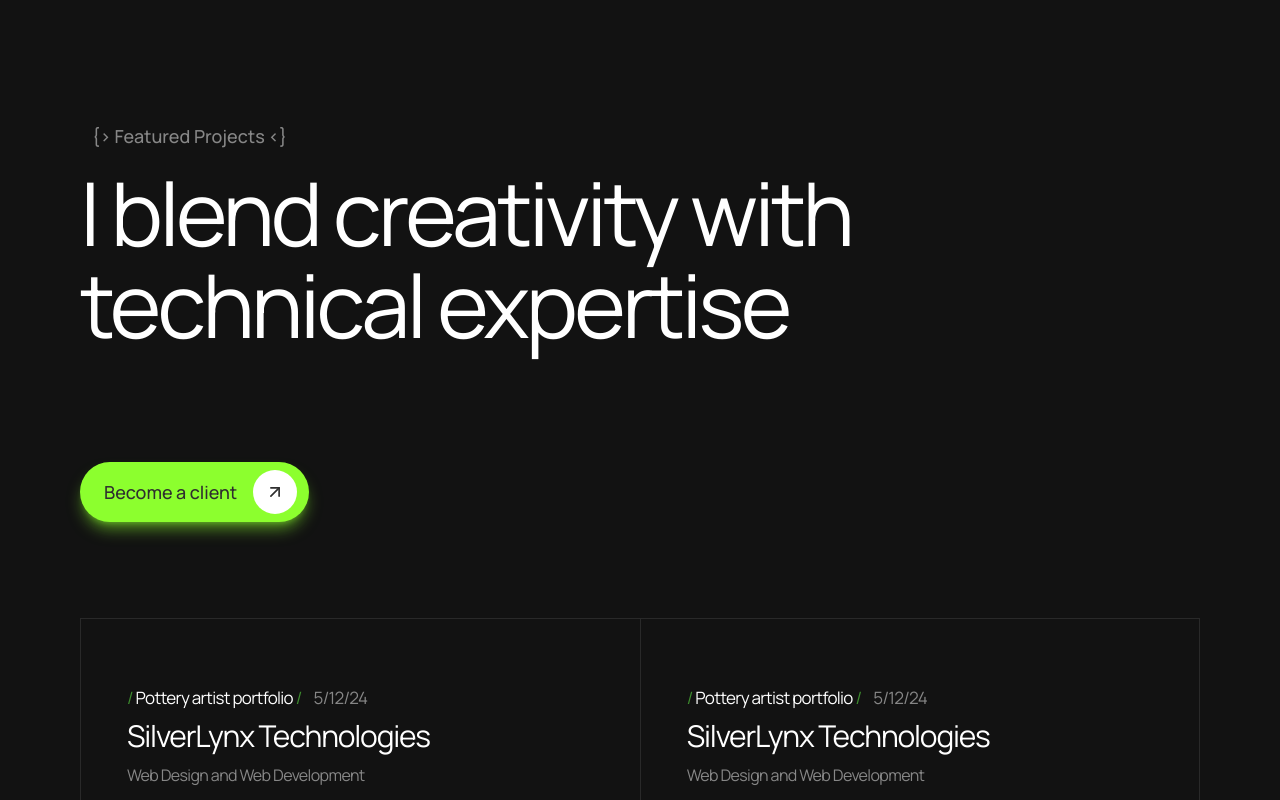
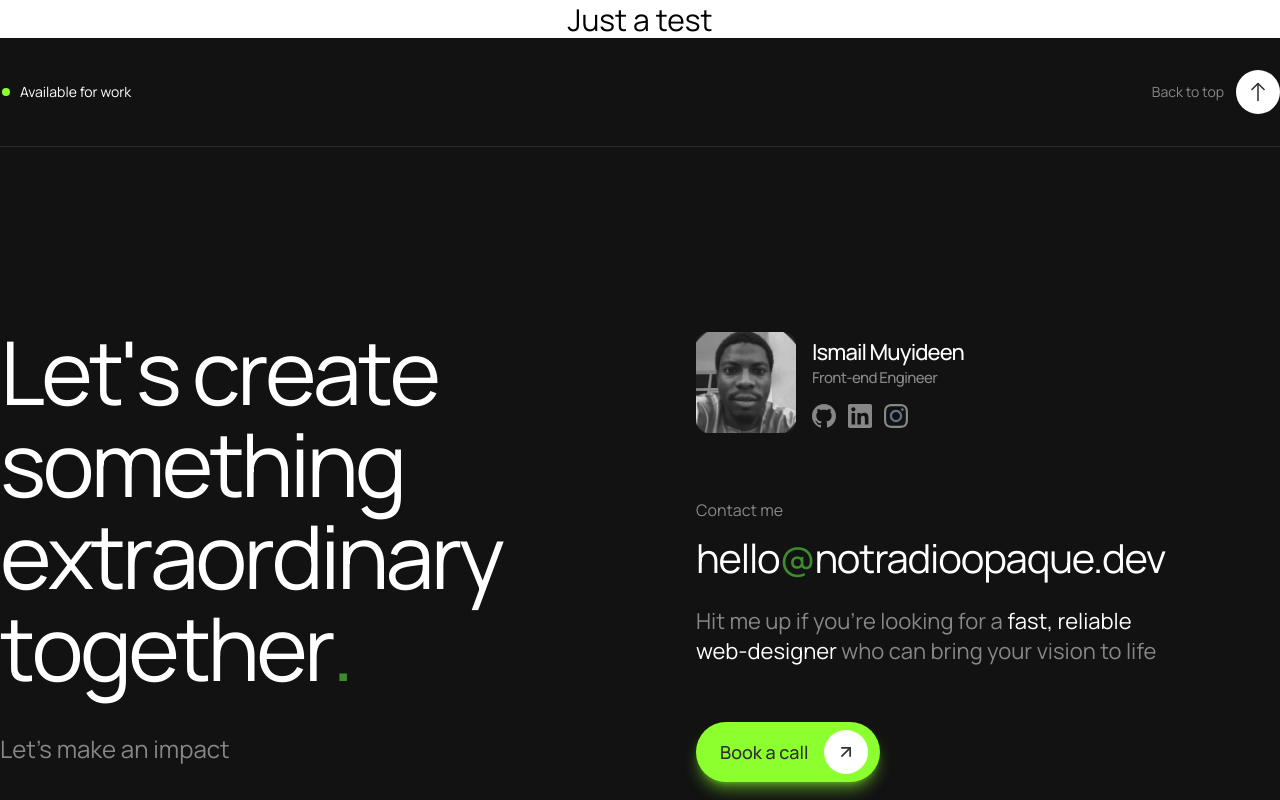
Before and after one commit to notRadioOpaque/heyismail.xyz, a SvelteKit app: page / in a window 1280 px wide. Shown: the part 1260-2060 px from the top of the page. Built offline with nearby package versions, Linux system fonts and the light colour scheme.

Commit message:
commented out Featured and Socials components in +page.svelte for testing purposes

```diff
--- a/src/routes/+page.svelte
+++ b/src/routes/+page.svelte
@@ -5,7 +5,7 @@
 </script>
 
 <Hero />
-<Featured />
-<Socials />
+<!-- <Featured /> -->
+<!-- <Socials /> -->
 
 <p class="mt-10 text-center text-3xl">Just a test</p>
```
